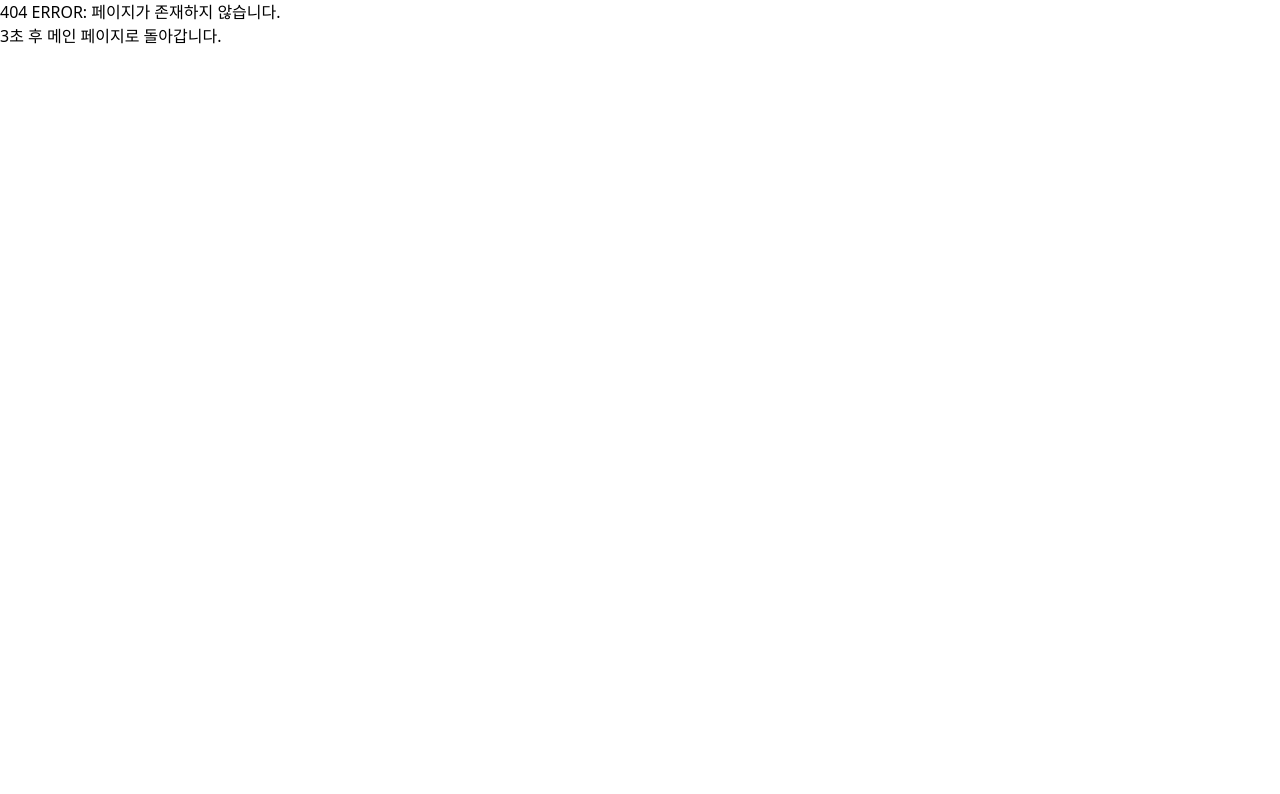
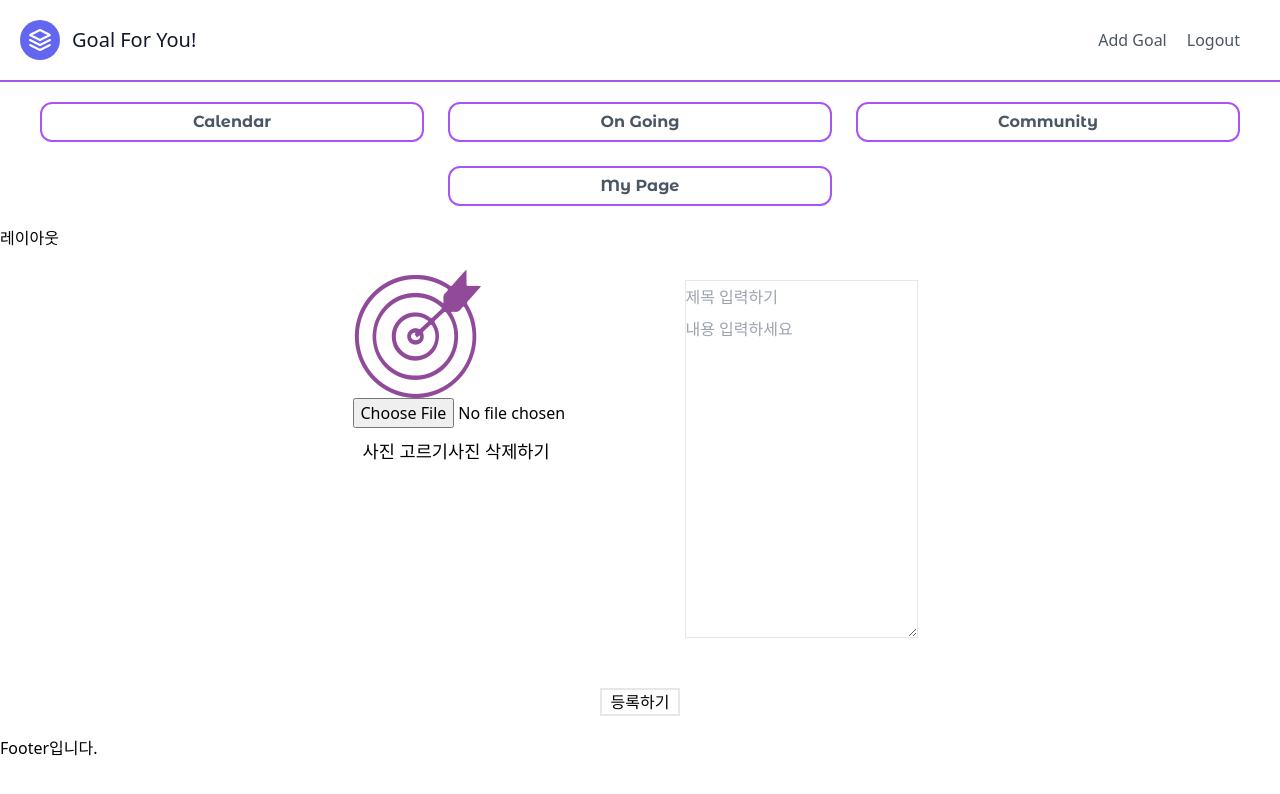
Before and after one commit to WEB-project-study/goal_for_you_web, a Next.js app in the folder client/: page /write in a window 1280 px wide. Before the commit this address had no page. Shown: the top 794 px of the page. Built offline with nearby package versions, Linux system fonts and the light colour scheme.

Commit message:
[Feat] 게시판 등록 페이지

```diff
--- /dev/null
+++ b/client/src/pages/write.js
@@ -0,0 +1,71 @@
+import BoardText from "../components/BoardText";
+import { useCallback, useState } from "react";
+import ImageUploader from "../components/ImageUploader";
+import Head from "next/head";
+// import { Inter } from 'next/font/google'
+import Layout from "../components/layout";
+
+const write = () => {
+    const [title, setTitle] = useState("");
+    const [content, setContent] = useState("");
+    const [image, setImage] = useState({
+        image:"",
+    })
+    const canSubmit = useCallback(() => {
+        return content !== "" && title !== "";
+      }, [title, content]);
+
+      const handleSubmit = useCallback(async () => {
+        try{
+          const formData = new FormData();
+          formData.append("title", title);
+          formData.append("content", content);
+          window.alert("등록이 완료");
+
+        } catch (e) {
+          toast.error("오류발생!", {
+            position: "top-center",
+          });
+        }
+      }, [canSubmit]);
+
+    return(
+        <Layout>
+          <Head>
+                <title>Goal For You Web!!</title>
+                <meta
+                    name="description"
+                    content="Generated by create next app"
+                />
+                <meta
+                    name="viewport"
+                    content="width=device-width, initial-scale=1"
+                />
+                <link rel="icon" href="/favicon.ico" />
+          </Head>
+            <div className="frame">
+                <div className="addboard-wrapper">
+
+                <div className="write-body">
+                    <ImageUploader/>
+                    <BoardText
+                        setTitle={setTitle}
+                        setContent={setContent}
+                        title={title}
+                        content={content}/>
+
+                </div>
+                <div className="submitButton">
+                        <button
+                            onClick={handleSubmit}
+                            className="border-2 border-[#eeeee] w-20 h-18 font-local"
+                            variant="outlined">등록하기</button>
+                </div>
+            </div>
+            </div>
+
+        </Layout>
+    );
+}
+
+export default write;
```
